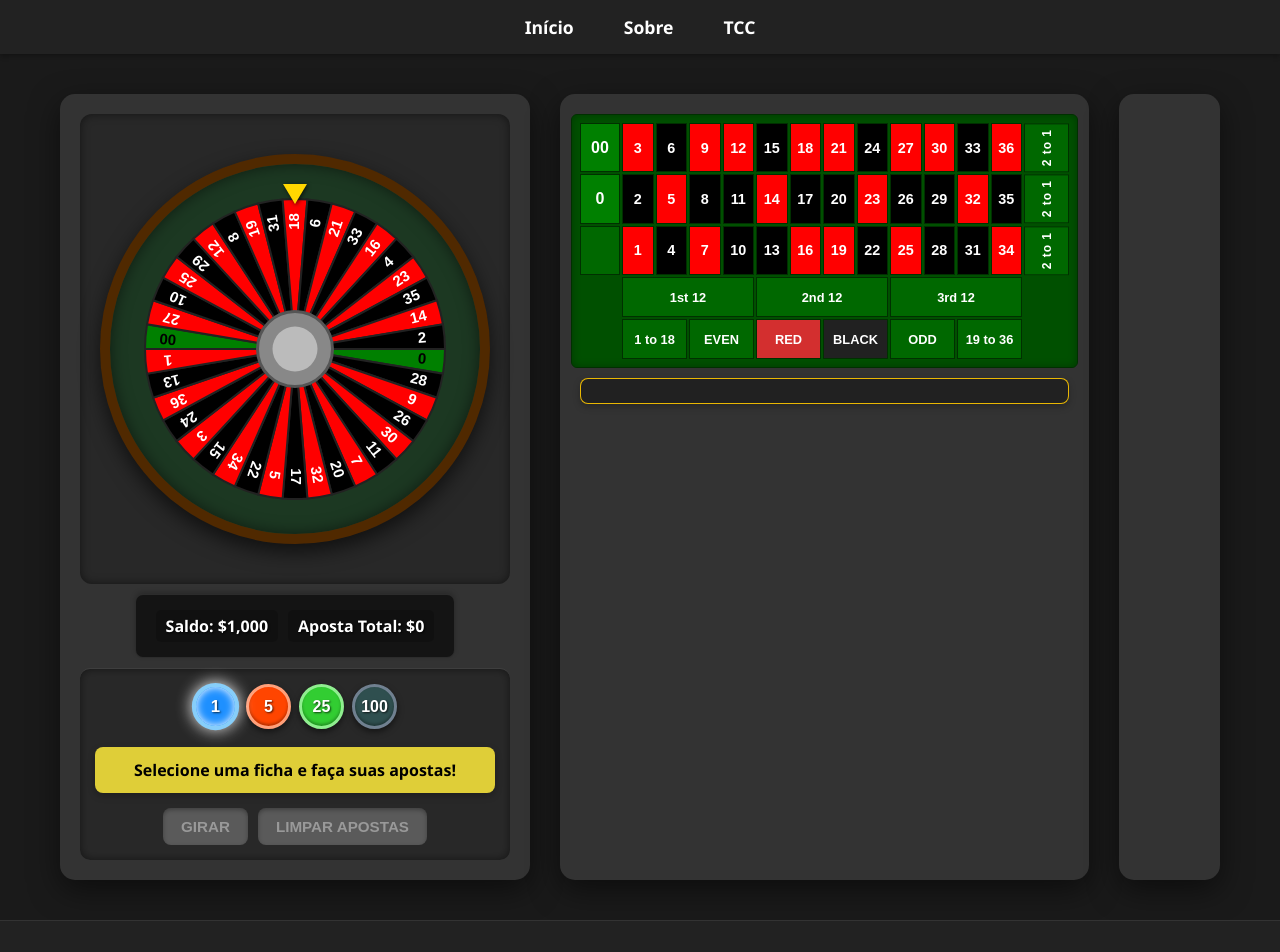
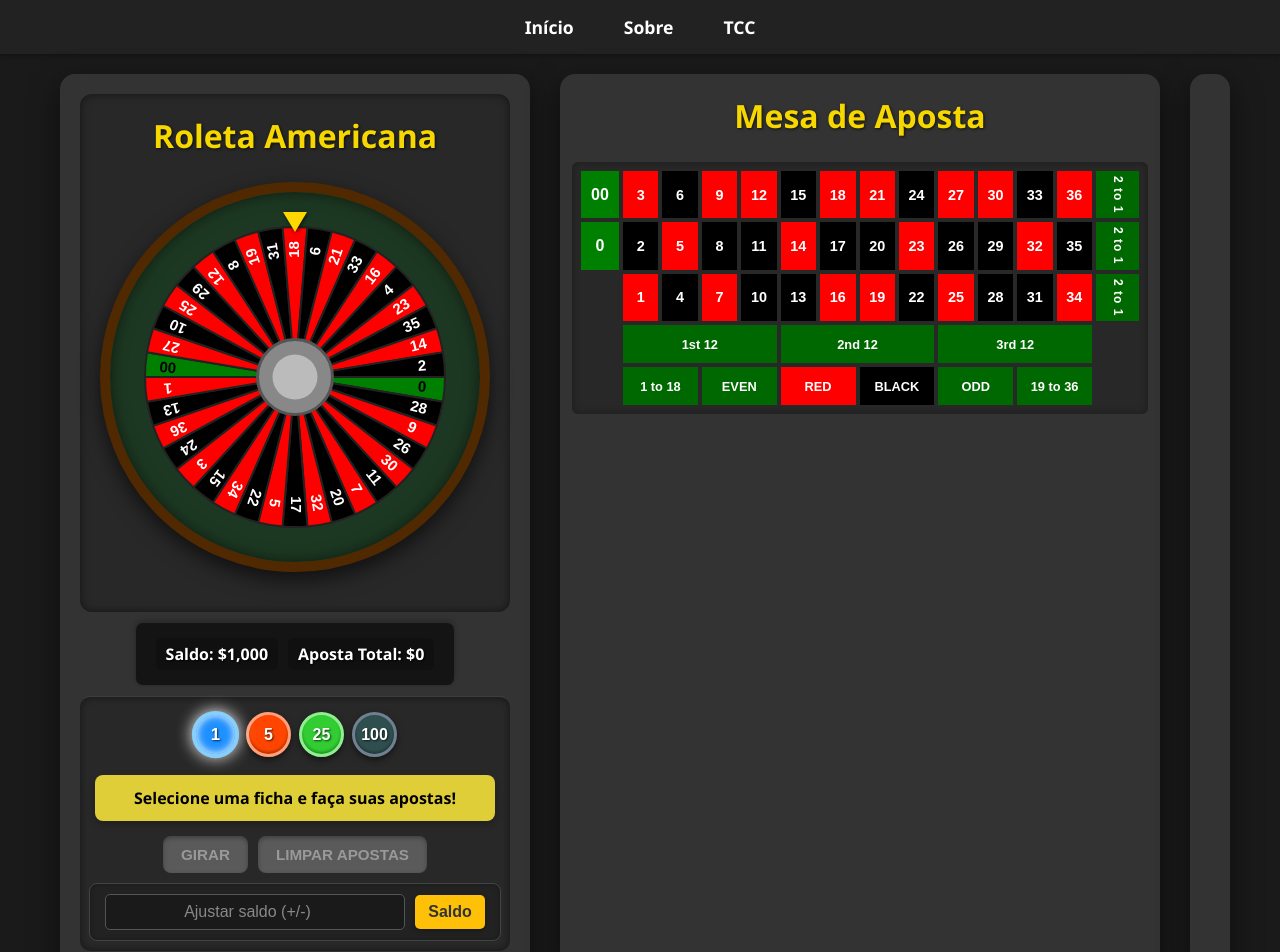
Before and after one commit to conique/SimulaBet, a React (Create React App) app: page /roulette in a window 1280 px wide. Shown: the top 952 px of the page. Built offline with nearby package versions, Linux system fonts and the light colour scheme.

Commit message:
Atualizações gerais de CSS

```diff
--- a/src/App.css
+++ b/src/App.css
@@ -20,7 +20,6 @@ body {
   display: flex;
   justify-content: center;
   align-items: center;
-  padding: 20px;
   box-sizing: border-box;
 }
 
--- a/src/components/BettingTable.css
+++ b/src/components/BettingTable.css
@@ -1,8 +1,7 @@
 .betting-table-layout-container {
-  background-color: #005000;
+  background-color: #282828;;
   padding: 8px;
   border-radius: 6px;
-  border: 1px solid #003000;
   width: 100%;
   box-shadow: inset 0 0 8px rgba(0,0,0,0.3);
 }
@@ -32,7 +31,7 @@
   align-items: center;
   justify-content: center;
   padding: 2px;
-  border: 1px solid #003000;
+  border: 1px solid #282828;;
   min-height: 30px;
   box-sizing: border-box;
   cursor: pointer;
@@ -47,7 +46,7 @@
   background-color: #004200 !important;
 }
 .bet-cell:not(.disabled):hover {
-  background-color: #009800 !important;
+  background-color: #282828 !important;
   transform: scale(1.02);
   z-index: 10;
 }
@@ -73,8 +72,7 @@
     content: '';
     grid-column: zeros-start;
     grid-row: 3;
-    background-color: #006800;
-    border: 1px solid #003000;
+    opacity: 0;
 }
 
 .number-button {
@@ -89,7 +87,6 @@
 .column-bet-button {
   grid-column: column-bets-start;
   writing-mode: vertical-rl;
-  transform: rotate(180deg);
   font-size: 0.75em;
   padding: 5px 2px;
   letter-spacing: 1px;
@@ -116,8 +113,8 @@
 }
 .low-half  { grid-column: 2 / span 2; }
 .even      { grid-column: 4 / span 2; }
-.red-bet   { grid-column: 6 / span 2; background-color: #D32F2F !important; color: white !important; }
-.black-bet { grid-column: 8 / span 2; background-color: #212121 !important; color: white !important; }
+.red-bet   { grid-column: 6 / span 2; background-color: red !important; color: white !important; }
+.black-bet { grid-column: 8 / span 2; background-color: #000000 !important; color: white !important; }
 .odd       { grid-column: 10 / span 2; }
 .high-half { grid-column: 12 / span 2; }
 
--- a/src/pages/RoulettePage.css
+++ b/src/pages/RoulettePage.css
@@ -10,7 +10,7 @@
 
 .main-game-layout {
   display: grid;
-  grid-template-columns: 1fr 1fr 1fr;
+  grid-template-columns: 1fr 1.5fr 1fr;
   gap: 30px;
   max-width: 1200px;
   width: 100%;
@@ -32,6 +32,11 @@
   box-sizing: border-box;
 }
 
+.center-column{
+  max-width: 800px;
+  width: 600px;
+}
+
 .wheel-area{
   text-align: center;
   box-sizing: border-box;
@@ -44,6 +49,7 @@
 }
 
 .chips-and-controls {
+      padding: 30px;
   display: flex;
   flex-direction: column;
   align-items: center;
--- a/src/pages/RoulettePage.js
+++ b/src/pages/RoulettePage.js
@@ -53,10 +53,12 @@ function RoulettePage() {
   const [winningNumberData, setWinningNumberData] = useState(null);
   const [lastWin, setLastWin] = useState(0);
   const [message, setMessage] = useState('Selecione uma ficha e faça suas apostas!');
+  const [adjustAmountInput, setAdjustAmountInput] = useState('');
+  const [newChipValueInput, setNewChipValueInput] = useState('');
   const [isSpinning, setIsSpinning] = useState(false);
 
   useEffect(() => {
-    document.title = "American Roulette Pro";
+    document.title = "Roleta Americana";
   }, []);
 
   const updateTotalBetAmount = useCallback(() => {
@@ -153,6 +155,31 @@ function RoulettePage() {
     }, 100);
   };
 
+  const handleAdjustBalance = () => {
+    if (isSpinning) return;
+    const amount = parseInt(adjustAmountInput);
+    if (!isNaN(amount)) {
+      setBalance(prevBalance => prevBalance + amount);
+      setMessage(`${amount >= 0 ? 'Adicionado' : 'Removido'} $${Math.abs(amount)} ao saldo.`);
+      setAdjustAmountInput('');
+    } else {
+      setMessage('Por favor, insira um valor numérico válido para ajustar o saldo.');
+    }
+  };
+
+  const handleSetSelectedChipValue = () => {
+    if (isSpinning) return;
+    const amount = parseInt(newChipValueInput);
+    if (!isNaN(amount) && CHIP_VALUES.includes(amount)) {
+      setSelectedChip(amount);
+      setMessage(`Ficha selecionada definida para $${amount}.`);
+      setNewChipValueInput('');
+    } else if (!isNaN(amount) && !CHIP_VALUES.includes(amount)) {
+      setMessage(`Valor de ficha $${amount} inválido. Valores permitidos: ${CHIP_VALUES.join(', ')}.`);
+    } else {
+      setMessage('Por favor, insira um valor numérico válido para a ficha.');
+    }
+  };
   const calculateWinnings = useCallback((theWinner) => {
     if (!theWinner) {
       console.error("calculateWinnings: Informação do número vencedor ausente.");
@@ -241,6 +268,7 @@ function RoulettePage() {
         <div className="left-column">
 
           <div className="wheel-area">
+            <h2 className="section-main-title">Roleta Americana</h2>
             <Wheel
               spinning={isSpinning}
               winningNumber={winningNumberData ? winningNumberData.val : null}
@@ -288,19 +316,32 @@ function RoulettePage() {
                 Limpar Apostas
               </button>
             </div>
+            <div className="adjust-balance-panel">
+              <input
+                type="number"
+                value={adjustAmountInput}
+                onChange={(e) => setAdjustAmountInput(e.target.value)}
+                placeholder="Ajustar saldo (+/-)"
+                className="adjust-input"
+                disabled={isSpinning}
+              />
+              <button onClick={handleAdjustBalance} className="adjust-button" disabled={isSpinning}>
+                Saldo
+              </button>
+            </div>
           </div>
         </div>
 
         <div className="center-column">
-
+          <h2 className="section-main-title">Mesa de Aposta</h2>
           <BettingTable
             onBet={placeBet}
             disabled={isSpinning}
             numberColors={WHEEL_NUMBER_COLORS}
           />
 
-          <div className="current-bets-box">
-            {Object.keys(currentBets).length > 0 && (
+          {Object.keys(currentBets).length > 0 && (
+            <div className="current-bets-box">
               <div className="current-bets-display-area">
                 <h4>Suas Apostas Atuais:</h4>
                 <ul className="current-bets-list">
@@ -319,8 +360,8 @@ function RoulettePage() {
                   ))}
                 </ul>
               </div>
-            )}
-          </div>
+            </div>
+          )}
 
 
 
--- a/src/pages/SlotsPage.js
+++ b/src/pages/SlotsPage.js
@@ -15,6 +15,10 @@ function SlotsPage() {
     4: { payout: 7, name: 'Dinheiros' },
     5: { payout: 10, name: 'Setes' },
   };
+
+  useEffect(() => {
+      document.title = "Slots";
+    }, []);
 
   const [results, setResults] = useState([0, 0, 0]);
   const [balance, setBalance] = useState(1000);
@@ -294,7 +298,7 @@ function SlotsPage() {
 
             <div className="info-panel">
               <span className="info-text">Saldo: ${balance}</span>
-              <span className="info-text">Aposta: ${balance}</span>
+              <span className="info-text">Aposta: ${betAmount}</span>
             </div>
 
             <p className={`messageslot ${reelHighlightType === 'win' ? 'win-text' : reelHighlightType === 'lose' ? 'lose-text' : ''}`}>
```
